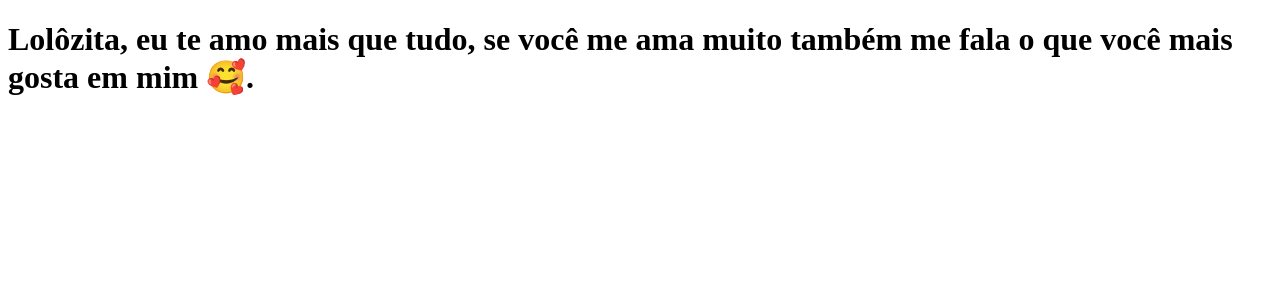
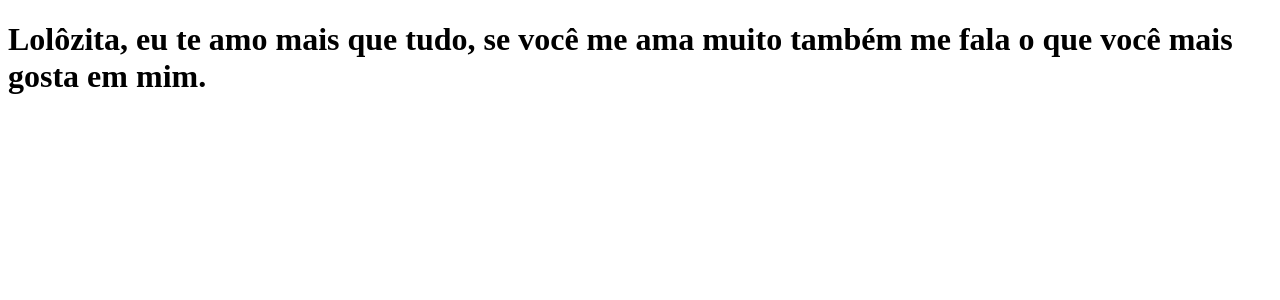
Before and after one commit to wands158/quase-tabnews, a Next.js app: page / in a window 1280 px wide. Shown: the top 300 px of the page. Built offline with nearby package versions, Linux system fonts and the light colour scheme.

Commit message:
muda a pagina principal

```diff
--- a/pages/index.js
+++ b/pages/index.js
@@ -1,5 +1,5 @@
 function Home() {
-    return <h1>Lolôzita, eu te amo mais que tudo, se você me ama muito também me fala o que você mais gosta em mim 🥰.</h1>
+    return <h1>Lolôzita, eu te amo mais que tudo, se você me ama muito também me fala o que você mais gosta em mim.</h1>
 }
 
 
```
